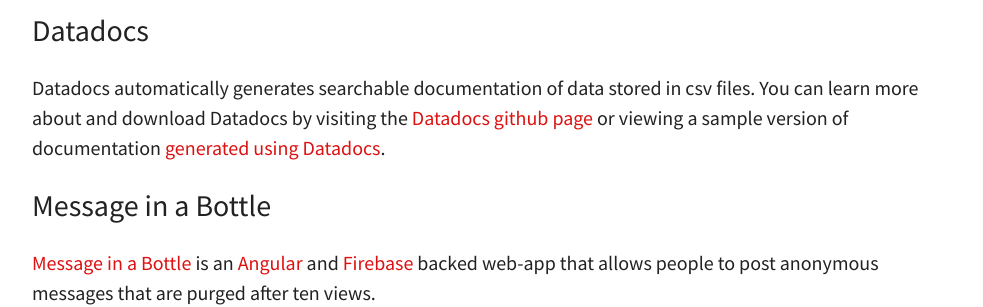
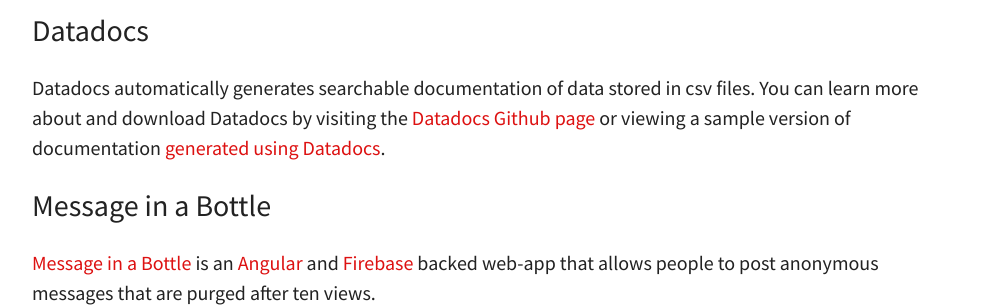
Before and after one commit to dhenderson/dhenderson.github.io, a Jekyll site: the page built from projects.md, in a window 1280 px wide and 900 px high. Shown: the part 157-464 px from the top of the window, without its empty margins (148-1131 px from the left). Built offline with Jekyll 4.4.1, drawn with Linux system fonts in a browser that asks for light colours.

```diff
--- a/projects.md
+++ b/projects.md
@@ -6,7 +6,7 @@ permalink: /Projects/
 
 # Datadocs
 
-Datadocs automatically generates searchable documentation of data stored in csv files. You can learn more about and download Datadocs by visiting the [Datadocs github page](https://github.com/dhenderson/datadocs/) or viewing a sample version of documentation [generated using Datadocs](http://fullcontactphilanthropy.com/datadocs/).
+Datadocs automatically generates searchable documentation of data stored in csv files. You can learn more about and download Datadocs by visiting the [Datadocs Github page](https://github.com/dhenderson/datadocs/) or viewing a sample version of documentation [generated using Datadocs](http://fullcontactphilanthropy.com/datadocs/).
 
 # Message in a Bottle
 
```
